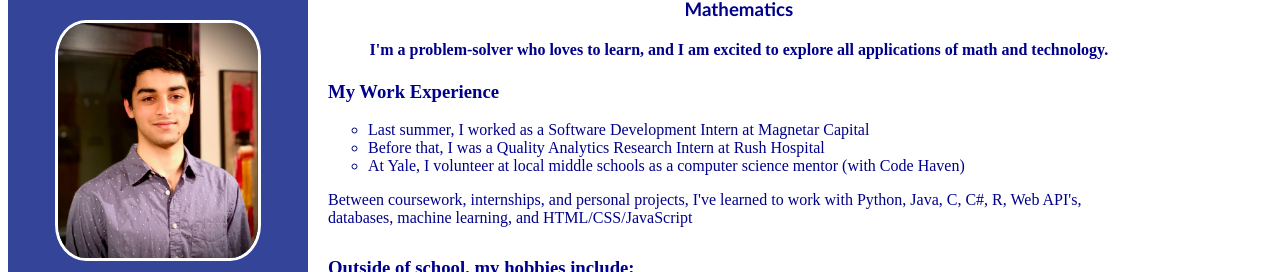
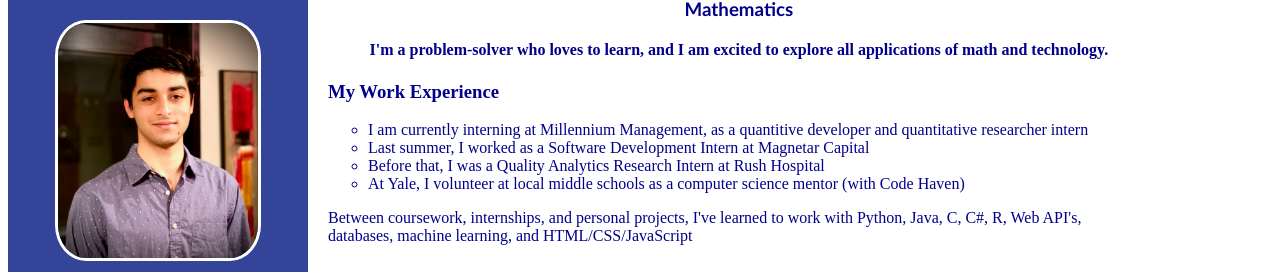
Before and after one commit to tpatel12/tpatel12.github.io, a plain HTML site: page index.html in a window 1280 px wide. Shown: the part 122-394 px from the top of the page. Drawn offline with nearby package versions, Linux system fonts and the light colour scheme.

```diff
--- a/index.html
+++ b/index.html
@@ -54,6 +54,7 @@
         <h3> My Work Experience </h3>
 
         <ul style="list-style:circle;">
+          <li>I am currently interning at Millennium Management, as a quantitive developer and quantitative researcher intern</li>
           <li>Last summer, I worked as a Software Development Intern at Magnetar Capital</li>
           <li>Before that, I was a Quality Analytics Research Intern at Rush Hospital </li>
           <li>At Yale, I volunteer at local middle schools as a computer science mentor (with Code Haven)</li>
```
Also changed, not shown: 1 other file.
